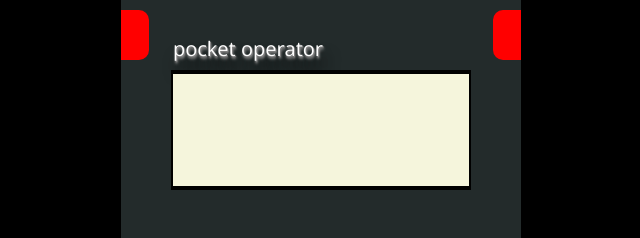
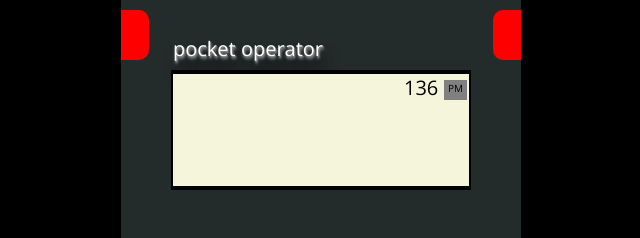
Before and after one commit to isntweb/home, a Next.js app: page / in a window 1280 px wide. Shown: the part 210-448 px from the top of the page, without its empty margins (319-959 px from the left). Built offline with nearby package versions, Linux system fonts and the light colour scheme.

Commit message:
approximate time

```diff
--- a/pages/PocketOperator.js
+++ b/pages/PocketOperator.js
@@ -16,7 +16,7 @@
 const Button = ({ name }) => {
   return (
     <div className={classes.button} >
-        {name}
+      {name}
     </div>
   );
 }
@@ -38,6 +38,14 @@
         </div>
         <div className={classes.rightCutout}></div>
         <div className={classes.lcd}>
+          <div className={classes.timeBox}>
+            <div className={classes.timeNumber}>
+              136
+            </div>
+            <div className={classes.amPM}>
+              PM
+            </div>
+          </div>
         </div>
         <div className={classes.buttonsTop}>
           {controlButtons.map((name, index) => {
--- a/pages/pocketOperator.module.scss
+++ b/pages/pocketOperator.module.scss
@@ -79,6 +79,35 @@
     border: 2px solid black;
     border-top: 4px solid black;
     border-bottom: 4px solid black;
+
+    display: grid;
+    grid-template-rows:
+        [lcd-top] 28px
+        [lcd-main] auto
+        [lcd-bottom] 18px;
+    grid-template-columns:
+        [lcd-left] 80px
+        [lcd-main] auto
+        [lcd-right] 65px;
+}
+
+.timeBox {
+    grid-row: lcd-top;
+    grid-column: lcd-right;
+    display: flex;
+    flex-direction: row;
+    align-items: bottom;
+    justify-content: space-between;
+}
+
+.amPM {
+    background-color: grey;
+    padding: 1px 4px;
+    height: 20px;
+    font-size: 10px;
+    margin-top: auto;
+    margin-bottom: 2px;
+    margin-right: 2px;
 }
 
 .buttonsTop {
```
